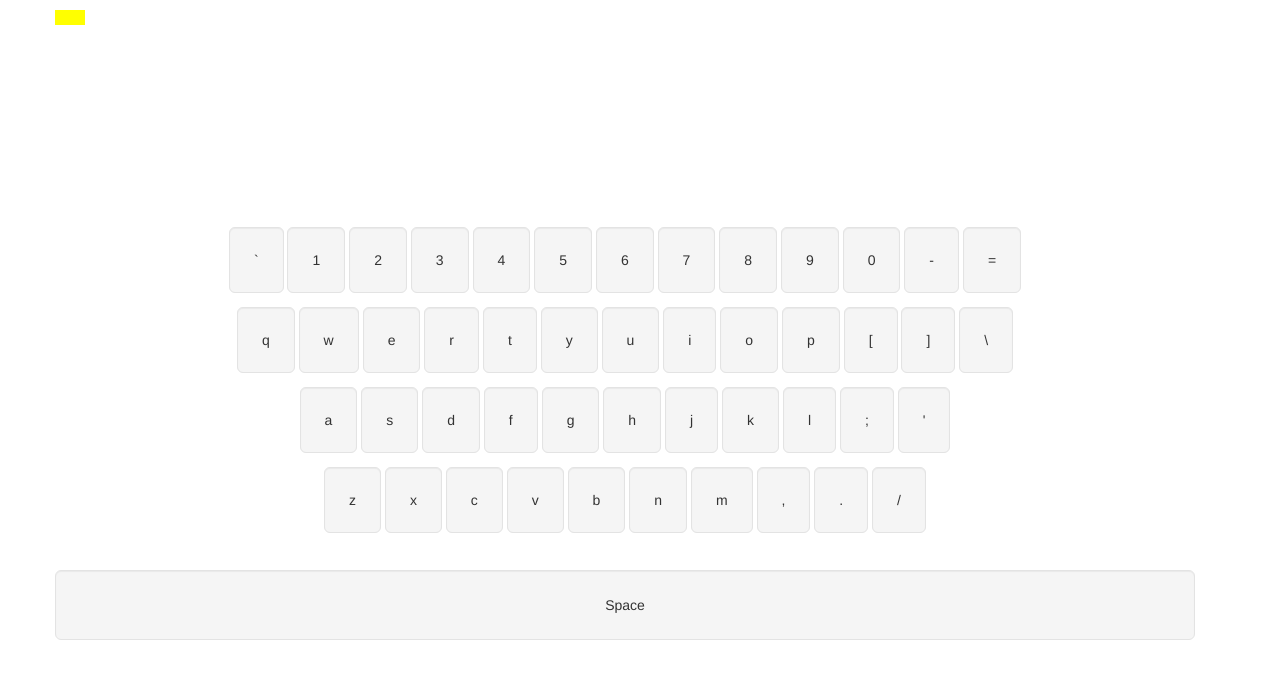
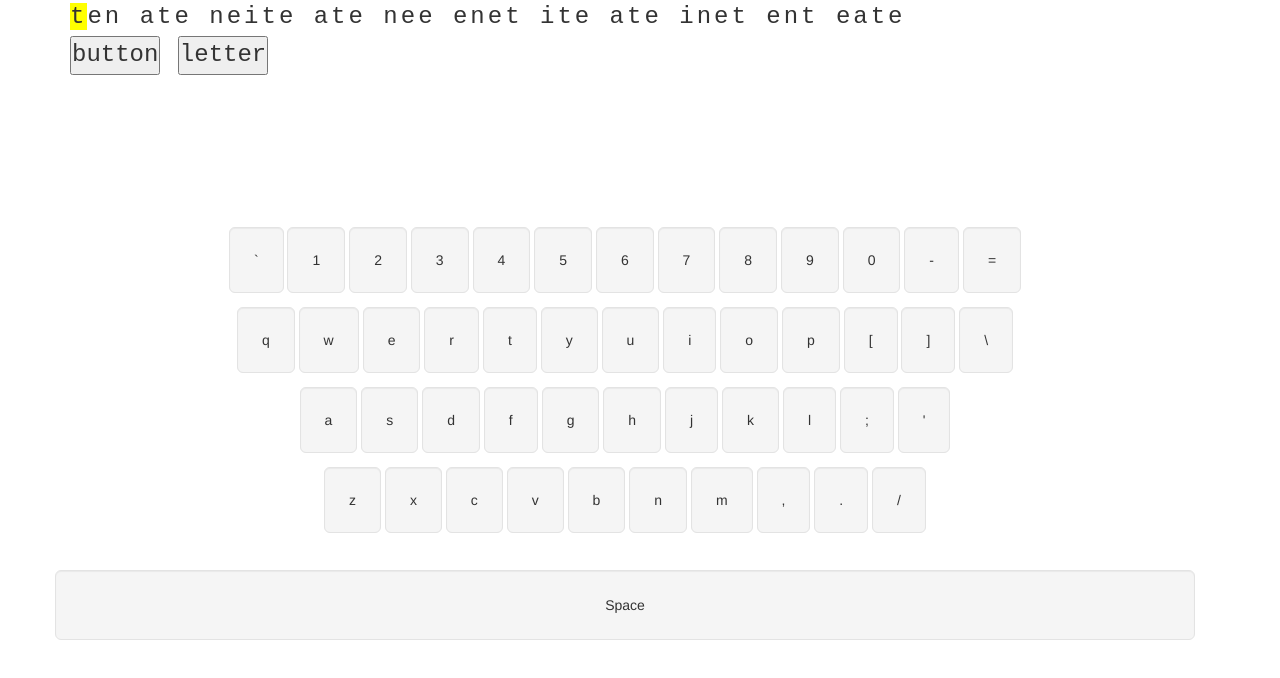
Before and after one commit to makomaster2/Just-My-Type, a plain HTML site: page index.html in a window 1280 px wide. Drawn offline with nearby package versions, Linux system fonts and the light colour scheme.

Commit message:
working on it

```diff
--- a/app.js
+++ b/app.js
@@ -16,4 +16,58 @@ $(document).ready(function () {
         }
     })
 
+
+    let sentences = ['ten ate neite ate nee enet ite ate inet ent eate', 'Too ato too nOt enot one totA not anot tOO aNot', 'oat itain oat tain nate eate tea anne inant nean', 'itant eate anot eat nato inate eat anot tain eat', 'nee ene ate ite tent tiet ent ine ene ete ene ate'];
+    let currentSentence = -1;
+    let letterIndex = 0;
+
+
+    $(document).keypress(function(e) {
+        const keyVal = '#' + String(e.keyCode);
+
+        $(keyVal).css('background-color', 'yellow');
+
+        $(this).keyup(function() {
+            $(keyVal).css('background-color', '');
+        })
+
+
+        nextLetter();
+    })
+
+    nextSentence();
+
+    function letters() {
+        return sentences[currentSentence].split('');
+    }
+
+
+
+
+    function nextSentence() {
+        currentSentence++;
+        $('#sentence').text('');
+        $.each(letters(), function(index, value) {
+            $('#sentence').append(`<span id='letter${index}'>${value}</span>`)
+        })
+        $('#letter0').css('background-color', 'yellow');
+        letterIndex = 0;
+    }
+
+
+    function nextLetter() {
+        $(`#letter${letterIndex}`).css('background-color', 'yellow');
+        $(`#letter${letterIndex - 1}`).css('background-color', '');
+        console.log(letters()[letterIndex]);
+        letterIndex++;
+    }
+
+
+    $('#button').click(function() {
+        nextSentence();
+    })
+
+    $('#letterButton').click(function() {
+        nextLetter();
+    })
 })
--- a/index.html
+++ b/index.html
@@ -6,20 +6,23 @@
 	<meta name="viewport" content="width=device-width, initial-scale=1.0">
 	<meta http-equiv="X-UA-Compatible" content="ie=edge">
 	<title>Just My Type</title>
-	<link rel="stylesheet" href="https://maxcdn.bootstrapcdn.com/bootstrap/3.3.7/css/bootstrap.min.css" integrity="sha384-BVYiiSIFeK1dGmJRAkycuHAHRg32OmUcww7on3RYdg4Va+PmSTsz/K68vbdEjh4u"
-	 crossorigin="anonymous">
+	<link rel="stylesheet" href="https://maxcdn.bootstrapcdn.com/bootstrap/3.3.7/css/bootstrap.min.css"
+		integrity="sha384-BVYiiSIFeK1dGmJRAkycuHAHRg32OmUcww7on3RYdg4Va+PmSTsz/K68vbdEjh4u" crossorigin="anonymous">
 	<link rel="stylesheet" href="styles.css">
-	<script src="https://code.jquery.com/jquery-3.6.0.js" integrity="sha256-H+K7U5CnXl1h5ywQfKtSj8PCmoN9aaq30gDh27Xc0jk=" crossorigin="anonymous"></script>
+	<script src="https://code.jquery.com/jquery-3.6.0.js"
+		integrity="sha256-H+K7U5CnXl1h5ywQfKtSj8PCmoN9aaq30gDh27Xc0jk=" crossorigin="anonymous"></script>
 	<script src="app.js"></script>
 </head>
 
 <body>
 	<div class="container" id="target">
 		<div class="row col-md-12" id="prompt-container">
-			<div class="row col-xs-12" id="yellow-block"></div>
+			<!-- <div class="row col-xs-12" id="yellow-block"></div> -->
 			<div class="row col-lg-12" id="sentence"></div>
 			<div class="row col-lg-12 text-center" id="feedback"></div>
 			<div class="row col-lg-12 text-center" id="target-letter"></div>
+			<button id="button">button</button>
+			<button id="letterButton">letter</button>
 		</div>
 		<div class="text-center keyboard-container" id="keyboard-upper-container">
 			<div class="row col-lg-12 keys-row">
@@ -140,4 +143,5 @@
 		</div>
 	</div>
 </body>
+
 </html>
```
